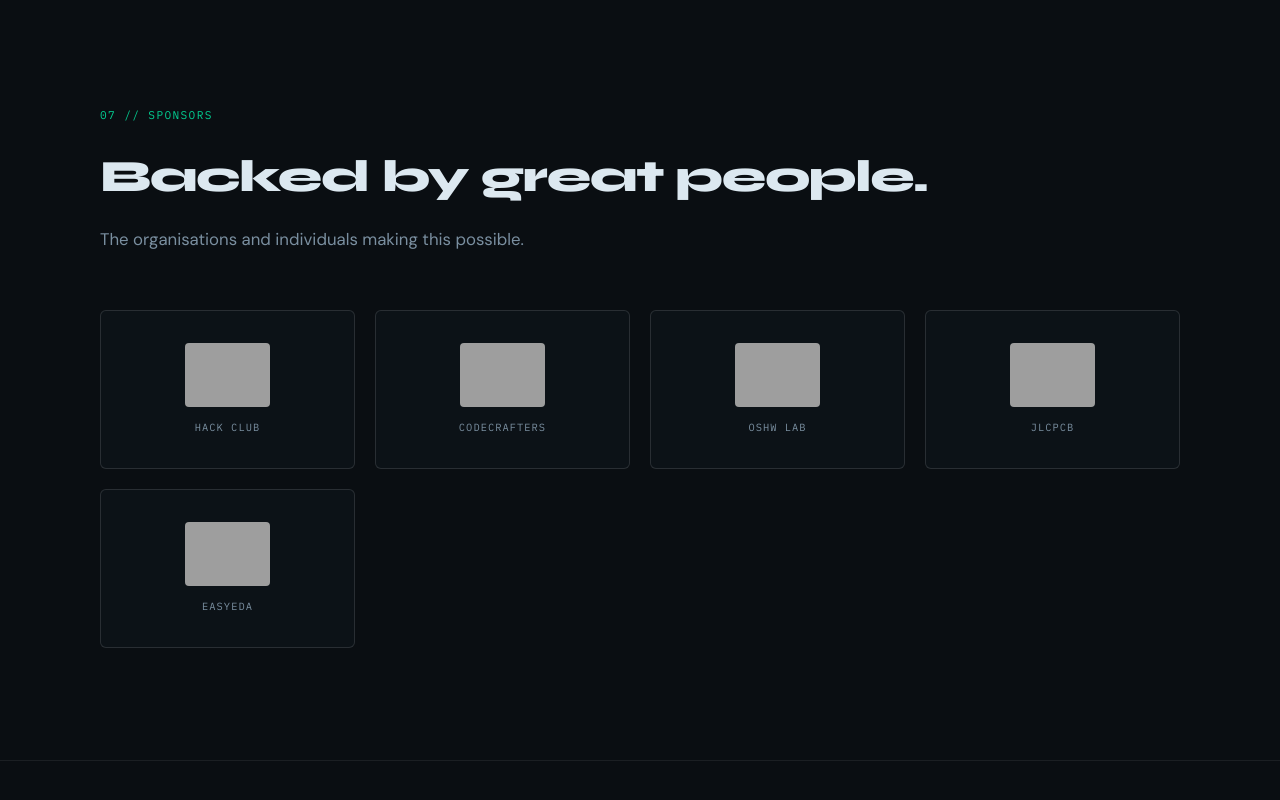
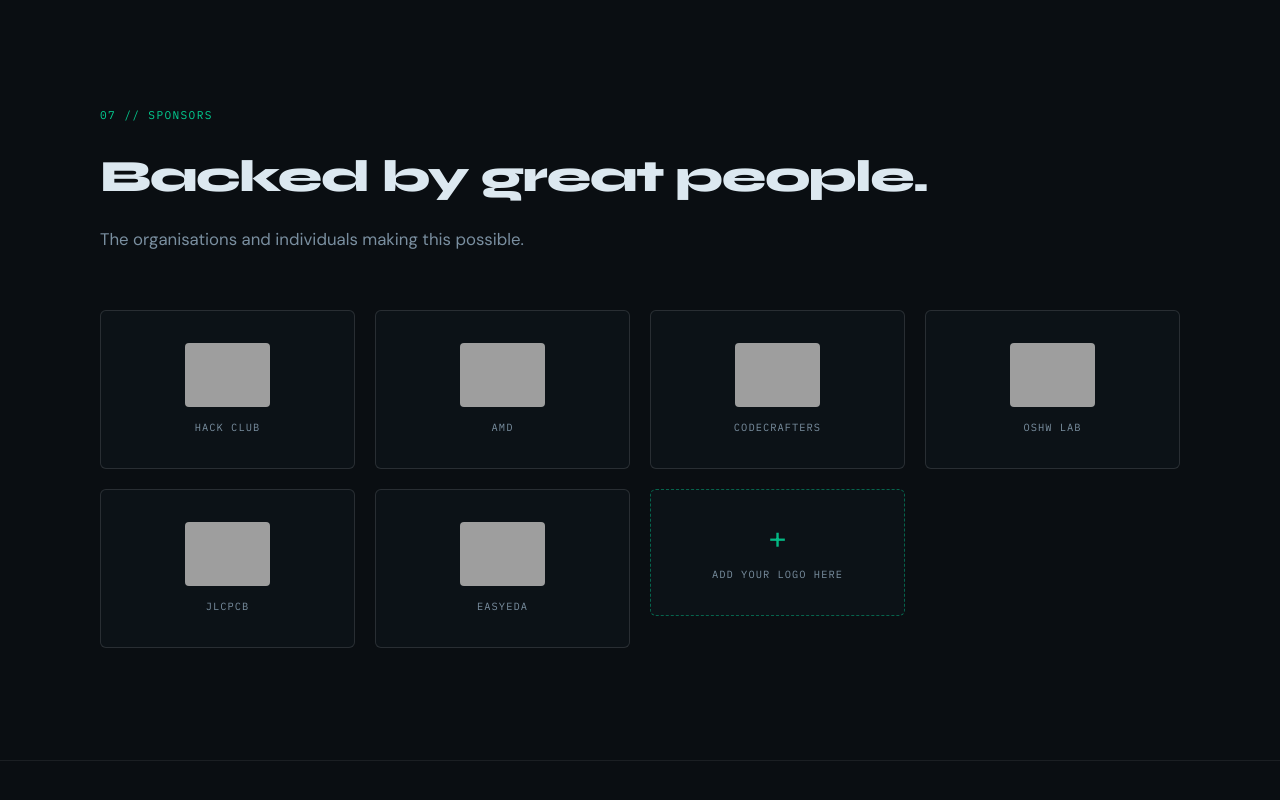
Before and after one commit to BasicCosmic/cosmicircuits, a plain HTML site: page index.html in a window 1280 px wide. Shown: the part 6735-7535 px from the top of the page. Drawn offline with Linux system fonts and the light colour scheme; grey boxes are pictures that could not be loaded.

Commit message:
Update organizer roles and links in index.html

```diff
--- a/index.html
+++ b/index.html
@@ -102,7 +102,7 @@
       <p style="font-size:1.05rem; color:var(--muted); line-height:1.75;">
         Bengaluru is just the launchpad. Cosmic Circuits is part of a global wave of builders from over 100 cities, one shared week, all making something real. Whether you're soldering your first circuit or shipping your tenth project, this is where the next chapter starts. The road ahead is wide open.
       </p>
-      <a href="https://www.youtube.com/watch?v=dQw4w9WgXcQ" target="_blank" class="btn btn-primary" style="display:inline-flex; align-items:center; gap:0.6rem;">
+      <a href="/" target="_blank" class="btn btn-primary" style="display:inline-flex; align-items:center; gap:0.6rem;">
         Let's Hit The Road! →
       </a>
     </div>
@@ -317,23 +317,23 @@
     <div class="organizer-grid">
       <div class="org-card reveal">
         <div class="org-avatar"><img src="https://i.ibb.co/XkVv5md1/Gemini-Generated-Image-56qm9s56qm9s56qm.png" alt="Satwik" /></div>
-        <div class="org-info"><h4>Satwik Bhusanur</h4><span>Organizer</span><a href="mailto:satwik.bhusanur@gmail.com" target="_blank">satwik.bhusanur@gmail.com</a></div>
+        <div class="org-info"><h4>Satwik Bhusanur</h4><span>Mission Control</span><a href="mailto:satwik.bhusanur@gmail.com" target="_blank">satwik.bhusanur@gmail.com</a></div>
       </div>
 	<div class="org-card reveal d2">
         <div class="org-avatar"><img src="https://i.ibb.co/YFjy3nry/Whats-App-Image-2026-03-25-at-7-27-23-PM.jpg" alt="Sreelaya" /></div>
-        <div class="org-info"><h4>TS Sreelaya</h4><span>Organizer</span><a href="mailto:sreelayats9@gmail.com" target="_blank">sreelayats9@gmail.com</a></div>
+        <div class="org-info"><h4>TS Sreelaya</h4><span>Mission Control</span><a href="mailto:sreelayats9@gmail.com" target="_blank">sreelayats9@gmail.com</a></div>
       </div>
       <div class="org-card reveal d1">
         <div class="org-avatar"><img src="https://i.ibb.co/DnLYRbK/formal-shreyashn2.jpg" alt="Shreyash" /></div>
-        <div class="org-info"><h4>Shreyash Sah</h4><span>Organizer</span><a href="mailto:shreyashsah007@gmail.com" target="_blank">shreyashsah007@gmail.com</a></div>
+        <div class="org-info"><h4>Shreyash Sah</h4><span>Mission Control</span><a href="mailto:shreyashsah007@gmail.com" target="_blank">shreyashsah007@gmail.com</a></div>
       </div>
       <div class="org-card reveal d3">
         <div class="org-avatar"><img src="https://w7.pngwing.com/pngs/289/964/png-transparent-profile-user-avatar-account-man-person-3d-icon-thumbnail.png" alt="Trinabh" style="background:var(--bg-card);" /></div>
-        <div class="org-info"><h4>Trinabh Anand</h4><span>Organizer</span><a href="mailto:trinabhanand8@gmail.com" target="_blank">trinabhanand8@gmail.com</a></div>
+        <div class="org-info"><h4>Trinabh Anand</h4><span>Ground Control</span><a href="mailto:trinabhanand8@gmail.com" target="_blank">trinabhanand8@gmail.com</a></div>
       </div>
       <div class="org-card reveal d4">
         <div class="org-avatar"><img src="https://w7.pngwing.com/pngs/289/964/png-transparent-profile-user-avatar-account-man-person-3d-icon-thumbnail.png" alt="Ryaan" style="background:var(--bg-card);" /></div>
-        <div class="org-info"><h4>Ryaan Ahmed</h4><span>Organizer</span><a href="mailto:ryaan.ahmed300@gmail.com" target="_blank">ryaan.ahmed300@gmail.com</a></div>
+        <div class="org-info"><h4>Ryaan Ahmed</h4><span>Ground Control</span><a href="mailto:ryaan.ahmed300@gmail.com" target="_blank">ryaan.ahmed300@gmail.com</a></div>
       </div>
     </div>
   </div>
@@ -378,26 +378,46 @@
       <p class="section-lead">The organisations and individuals making this possible.</p>
     </div>
     <div class="reveal" style="display:grid; grid-template-columns:repeat(auto-fill, minmax(220px,1fr)); gap:1.25rem;">
-      <a href="https://hackclub.com" target="_blank" rel="noopener" style="text-decoration:none;display:flex;flex-direction:column;"><div style="background:var(--bg-card); border:1px solid rgba(255,255,255,0.12); border-radius:6px; padding:2rem 1.5rem; display:flex; flex-direction:column; align-items:center; justify-content:center; gap:0.75rem; min-height:120px; transition:border-color 0.25s;" onmouseover="this.style.borderColor='rgba(0,255,178,0.3)'" onmouseout="this.style.borderColor='rgba(255,255,255,0.12)'">
+      <a href="https://hackclub.com" target="_blank" rel="noopener" style="text-decoration:none;display:flex;flex-direction:column;">
+		  <div style="background:var(--bg-card); border:1px solid rgba(255,255,255,0.12); border-radius:6px; padding:2rem 1.5rem; display:flex; flex-direction:column; align-items:center; justify-content:center; gap:0.75rem; min-height:120px; transition:border-color 0.25s;" onmouseover="this.style.borderColor='rgba(0,255,178,0.3)'" onmouseout="this.style.borderColor='rgba(255,255,255,0.12)'">
         <img src="https://i.ibb.co/tTD3Jvyg/flag-standalone-wtransparent.png" alt="Hack Club" style="max-height:64px; max-width:160px; object-fit:contain; background:#111;border-radius:4px;" />
         <span style="font-family:var(--ff-mono); font-size:0.65rem; color:var(--muted); letter-spacing:0.1em; text-transform:uppercase;">Hack Club</span>
-      </div><a href="https://codecrafters.io" target="_blank" rel="noopener" style="text-decoration:none;display:flex;flex-direction:column;">
+      </div> </a>
+		  <a href="https://www.amd.com/" target="_blank" rel="noopener" style="text-decoration:none;display:flex;flex-direction:column;">
+      <div style="background:var(--bg-card); border:1px solid rgba(255,255,255,0.12); border-radius:6px; padding:2rem 1.5rem; display:flex; flex-direction:column; align-items:center; justify-content:center; gap:0.75rem; min-height:120px; transition:border-color 0.25s;" onmouseover="this.style.borderColor='rgba(0,255,178,0.3)'" onmouseout="this.style.borderColor='rgba(255,255,255,0.12)'">
+        <img src="https://i.ibb.co/Ndn0n8S6/amdlogo.png" alt="AMD" style="max-height:64px; max-width:160px; object-fit:contain; border-radius:4px;" />
+        <span style="font-family:var(--ff-mono); font-size:0.65rem; color:var(--muted); letter-spacing:0.1em; text-transform:uppercase;">AMD</span>
+      </div></a>
+		  <a href="https://codecrafters.io" target="_blank" rel="noopener" style="text-decoration:none;display:flex;flex-direction:column;">
       <div style="background:var(--bg-card); border:1px solid rgba(255,255,255,0.12); border-radius:6px; padding:2rem 1.5rem; display:flex; flex-direction:column; align-items:center; justify-content:center; gap:0.75rem; min-height:120px; transition:border-color 0.25s;" onmouseover="this.style.borderColor='rgba(0,255,178,0.3)'" onmouseout="this.style.borderColor='rgba(255,255,255,0.12)'">
         <img src="https://i.ibb.co/JwW8Bncw/codecrafters.png" alt="CodeCrafters" style="max-height:64px; max-width:160px; object-fit:contain; border-radius:4px;" />
         <span style="font-family:var(--ff-mono); font-size:0.65rem; color:var(--muted); letter-spacing:0.1em; text-transform:uppercase;">CodeCrafters</span>
-      </div><a href="https://oshwlab.com" target="_blank" rel="noopener" style="text-decoration:none;display:flex;flex-direction:column;">
+      </div></a>
+		<a href="https://oshwlab.com" target="_blank" rel="noopener" style="text-decoration:none;display:flex;flex-direction:column;">
       <div style="background:var(--bg-card); border:1px solid rgba(255,255,255,0.12); border-radius:6px; padding:2rem 1.5rem; display:flex; flex-direction:column; align-items:center; justify-content:center; gap:0.75rem; min-height:120px; transition:border-color 0.25s;" onmouseover="this.style.borderColor='rgba(0,255,178,0.3)'" onmouseout="this.style.borderColor='rgba(255,255,255,0.12)'">
         <img src="https://i.ibb.co/qMHmZ253/oshwlab-logo.png" alt="OSHW Lab" style="max-height:64px; max-width:160px; object-fit:contain; border-radius:4px;" />
         <span style="font-family:var(--ff-mono); font-size:0.65rem; color:var(--muted); letter-spacing:0.1em; text-transform:uppercase;">OSHW Lab</span>
-      </div><a href="https://jlcpcb.com" target="_blank" rel="noopener" style="text-decoration:none;display:flex;flex-direction:column;">
+      </div></a>
+		<a href="https://jlcpcb.com" target="_blank" rel="noopener" style="text-decoration:none;display:flex;flex-direction:column;">
       <div style="background:var(--bg-card); border:1px solid rgba(255,255,255,0.12); border-radius:6px; padding:2rem 1.5rem; display:flex; flex-direction:column; align-items:center; justify-content:center; gap:0.75rem; min-height:120px; transition:border-color 0.25s;" onmouseover="this.style.borderColor='rgba(0,255,178,0.3)'" onmouseout="this.style.borderColor='rgba(255,255,255,0.12)'">
         <img src="https://i.ibb.co/zVtb5J4c/id0-Zkb-RC8-G-logos.jpg	" alt="JLCPCB" style="max-height:64px; max-width:160px; object-fit:contain; border-radius:4px;" />
         <span style="font-family:var(--ff-mono); font-size:0.65rem; color:var(--muted); letter-spacing:0.1em; text-transform:uppercase;">JLCPCB</span>
-      </div><a href="https://passport.easyeda.com" target="_blank" rel="noopener" style="text-decoration:none;display:flex;flex-direction:column;">
+      </div></a>
+	<a href="https://passport.easyeda.com" target="_blank" rel="noopener" style="text-decoration:none;display:flex;flex-direction:column;">
       <div style="background:var(--bg-card); border:1px solid rgba(255,255,255,0.12); border-radius:6px; padding:2rem 1.5rem; display:flex; flex-direction:column; align-items:center; justify-content:center; gap:0.75rem; min-height:120px; transition:border-color 0.25s;" onmouseover="this.style.borderColor='rgba(0,255,178,0.3)'" onmouseout="this.style.borderColor='rgba(255,255,255,0.12)'">
         <img src="https://i.ibb.co/W4cxb4RH/easyeda-logo.png" alt="EasyEDA" style="max-height:64px; max-width:160px; object-fit:contain; border-radius:4px;" />
         <span style="font-family:var(--ff-mono); font-size:0.65rem; color:var(--muted); letter-spacing:0.1em; text-transform:uppercase;">EasyEDA</span>
       </div></a>
+	<a href="https://hcb.hackclub.com/donations/start/build-guild-bengaluru" target="_blank" rel="noopener" style="text-decoration:none;display:flex;flex-direction:column;">
+  <div style="background:var(--bg-card); border:1px dashed rgba(0,255,178,0.35); border-radius:6px; padding:2rem 1.5rem; display:flex; flex-direction:column; align-items:center; justify-content:center; gap:0.75rem; min-height:120px; transition:border-color 0.25s;" onmouseover="this.style.borderColor='rgba(0,255,178,0.8)'" onmouseout="this.style.borderColor='rgba(0,255,178,0.35)'">
+    <div style="font-size:2rem; color:rgba(0,255,178,0.7); line-height:1;">+</div>
+    <span style="font-family:var(--ff-mono); font-size:0.65rem; color:var(--muted); letter-spacing:0.1em; text-transform:uppercase;">
+      Add Your Logo Here
+    </span>
+
+  </div>
+</a>
+
     </div>
   </div>
 </section>
```
